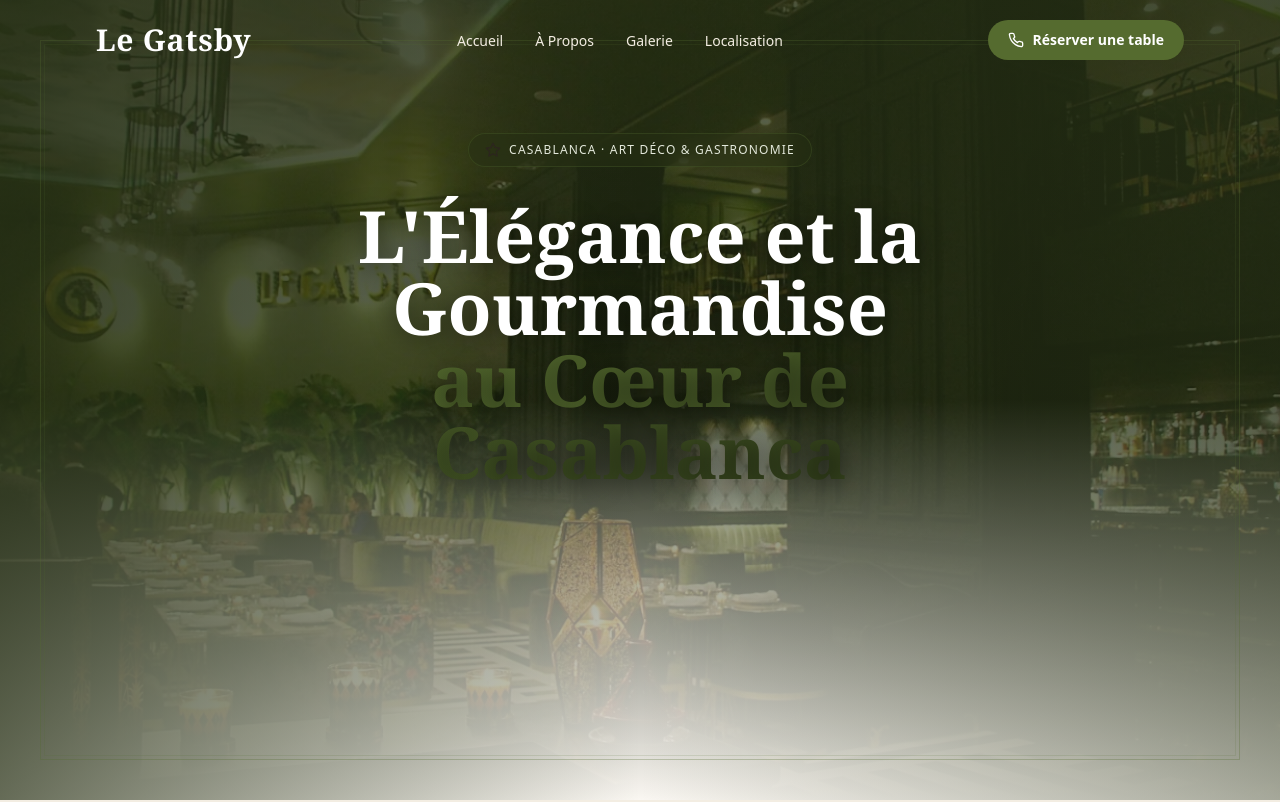
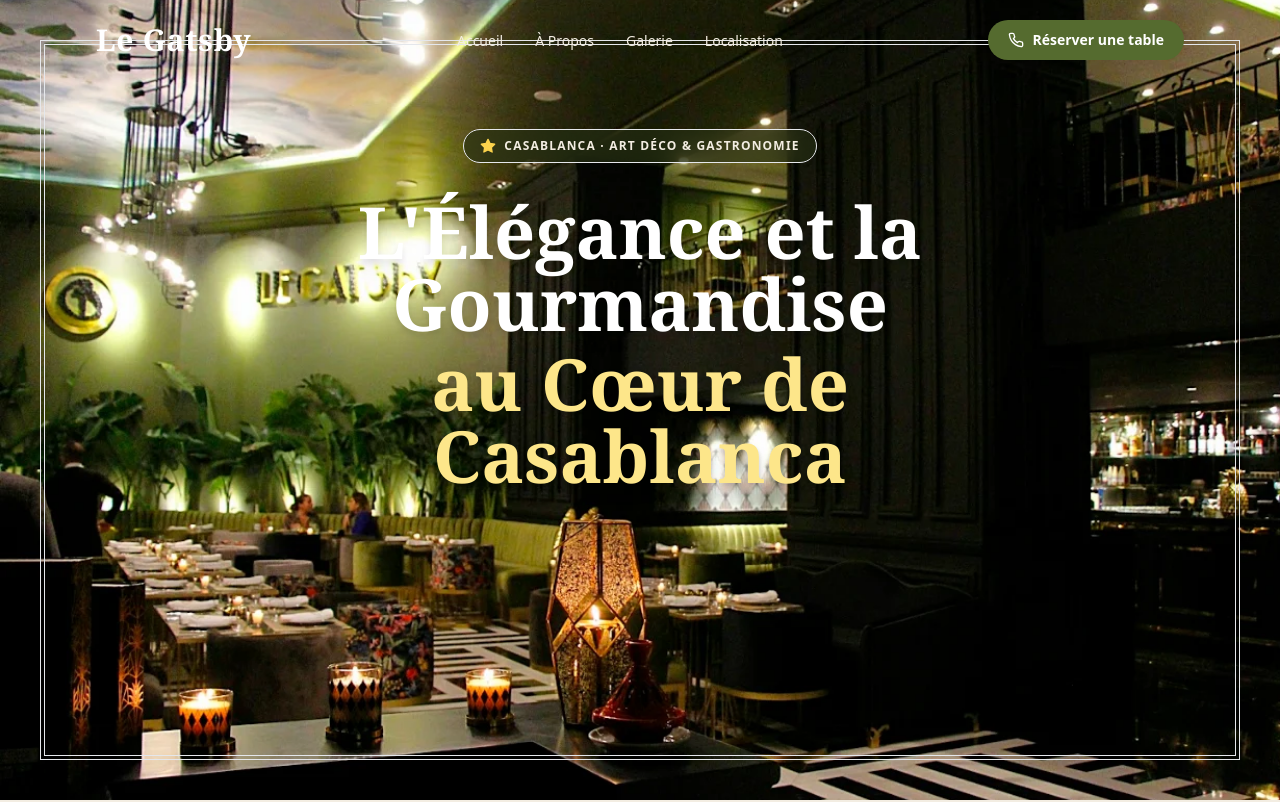
Before and after one commit to medfassi20/legatsby-casablanca, a React (Vite) app: page / in a window 1280 px wide. Shown: the top 802 px of the page. Built offline with nearby package versions, Linux system fonts and the light colour scheme; a web font is replaced by a local one.

Commit message:
Update Hero.tsx

```diff
--- a/src/components/Hero.tsx
+++ b/src/components/Hero.tsx
@@ -7,40 +7,43 @@ export default function Hero() {
       id="accueil"
       className="relative min-h-screen flex items-center justify-center overflow-hidden"
     >
-      {/* Background image avec calque vert olive feutré */}
+      {/* Background image avec calque de lisibilité optimisé */}
       <div className="absolute inset-0">
         <img
           src={heroImage}
           alt="Le Gatsby restaurant ambiance"
           className="w-full h-full object-cover"
         />
-        <div className="absolute inset-0 bg-gradient-to-b from-olive-900/80 via-olive-900/65 to-beige-50" />
-        <div className="absolute inset-0 bg-gradient-to-r from-olive-900/70 via-transparent to-olive-900/40" />
+        {/* Subtly darker overlay to maximize text legibility */}
+        <div className="absolute inset-0 bg-gradient-to-b from-olive-950/85 via-olive-950/70 to-beige-100" />
+        <div className="absolute inset-0 bg-gradient-to-r from-olive-950/80 via-transparent to-olive-950/60" />
       </div>
 
-      {/* Frame décorative Art Déco aux tons olive */}
-      <div className="absolute inset-4 sm:inset-6 lg:inset-10 border border-olive-500/30 pointer-events-none" />
-      <div className="absolute inset-5 sm:inset-7 lg:inset-11 border border-olive-500/15 pointer-events-none" />
+      {/* Frame décorative Art Déco */}
+      <div className="absolute inset-4 sm:inset-6 lg:inset-10 border border-olive-400/30 pointer-events-none" />
+      <div className="absolute inset-5 sm:inset-7 lg:inset-11 border border-olive-400/15 pointer-events-none" />
 
       {/* Content */}
       <div className="relative z-10 section-padding text-center pt-24 pb-16 max-w-5xl mx-auto">
         {/* Badge */}
-        <div className="inline-flex items-center gap-2 px-4 py-2 rounded-full bg-olive-900/40 backdrop-blur-md border border-olive-500/30 mb-8 animate-fade-in-down">
-          <Star className="w-4 h-4 text-olive-200 fill-olive-200" />
-          <span className="text-xs font-medium tracking-widest uppercase text-olive-100">
+        <div className="inline-flex items-center gap-2 px-4 py-2 rounded-full bg-olive-900/60 backdrop-blur-md border border-olive-400/40 mb-8 animate-fade-in-down">
+          <Star className="w-4 h-4 text-amber-300 fill-amber-300" />
+          <span className="text-xs font-semibold tracking-widest uppercase text-beige-100">
             Casablanca · Art Déco & Gastronomie
           </span>
         </div>
 
-        {/* Headline */}
-        <h1 className="font-serif text-4xl sm:text-5xl lg:text-7xl font-bold leading-[1.1] text-white text-shadow-lg animate-fade-in-up">
+        {/* Headline avec contraste et visibilité corrigés */}
+        <h1 className="font-serif text-4xl sm:text-5xl lg:text-7xl font-bold leading-[1.15] text-white drop-shadow-lg animate-fade-in-up">
           L'Élégance et la Gourmandise
           <br />
-          <span className="gold-gradient-text">au Cœur de Casablanca</span>
+          <span className="text-amber-200 drop-shadow-md block mt-2">
+            au Cœur de Casablanca
+          </span>
         </h1>
 
         {/* Subheadline */}
-        <p className="mt-6 text-lg sm:text-xl text-beige-100 max-w-2xl mx-auto leading-relaxed animate-fade-in-up [animation-delay:200ms] opacity-0">
+        <p className="mt-6 text-lg sm:text-xl text-beige-100/90 max-w-2xl mx-auto leading-relaxed animate-fade-in-up [animation-delay:200ms] opacity-0 drop-shadow-sm">
           {restaurantInfo.tagline}
         </p>
 
@@ -53,8 +56,8 @@ export default function Hero() {
         </div>
 
         {/* Hours pill */}
-        <div className="mt-12 inline-flex items-center gap-2 text-sm text-beige-100/80 animate-fade-in [animation-delay:600ms] opacity-0">
-          <span className="h-2 w-2 rounded-full bg-green-400 animate-pulse" />
+        <div className="mt-12 inline-flex items-center gap-2 text-sm text-beige-100 animate-fade-in [animation-delay:600ms] opacity-0">
+          <span className="h-2.5 w-2.5 rounded-full bg-green-400 animate-pulse" />
           {restaurantInfo.hours}
         </div>
       </div>
@@ -62,8 +65,10 @@ export default function Hero() {
       {/* Scroll indicator */}
       <div className="absolute bottom-8 left-1/2 -translate-x-1/2 z-10 animate-fade-in [animation-delay:800ms] opacity-0">
         <div className="flex flex-col items-center gap-2">
-          <span className="text-xs tracking-widest uppercase text-olive-800 font-semibold">Découvrir</span>
-          <div className="w-px h-12 bg-gradient-to-b from-olive-500 to-transparent" />
+          <span className="text-xs tracking-widest uppercase text-beige-200 font-semibold drop-shadow-sm">
+            Découvrir
+          </span>
+          <div className="w-px h-12 bg-gradient-to-b from-amber-300 to-transparent" />
         </div>
       </div>
     </section>
```
